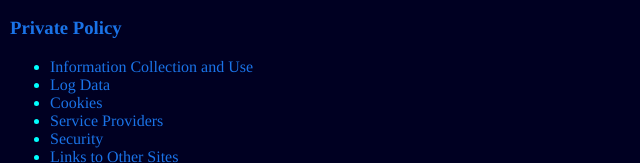
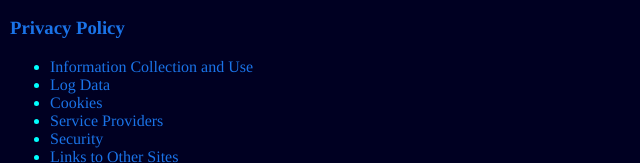
Before and after one commit to kjohnn/kjohnn.github.io, a plain HTML site: page Circle Diagram/Table.html in a window 1280 px wide. Shown: the part 416-579 px from the top of the page, 0-640 px from the left. Drawn offline with Linux system fonts and the light colour scheme.

Commit message:
Add files via upload

```diff
--- a/Circle Diagram/Table.html
+++ b/Circle Diagram/Table.html
@@ -57,7 +57,7 @@
 	</ul>
 
 	<h3>
-		<a href="PrivacyPolicy.html" target="ContentsFrame">Private Policy</a>
+		<a href="PrivacyPolicy.html" target="ContentsFrame">Privacy Policy</a>
 	</h3>
 	<ul>
 		<li><a href="PrivacyPolicy.html#informationCollectionAndUse" target="ContentsFrame">Information Collection and Use</a></li>
```
